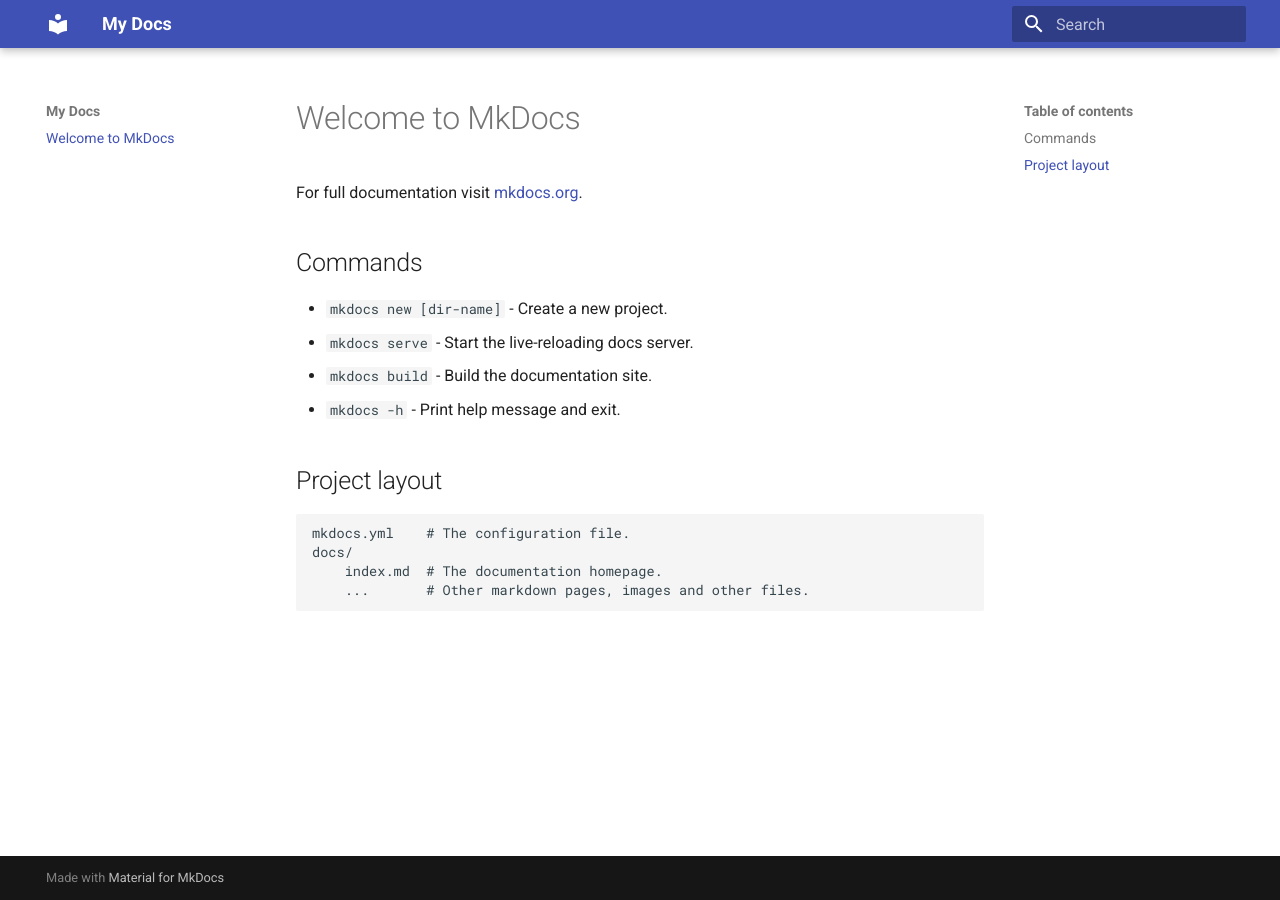
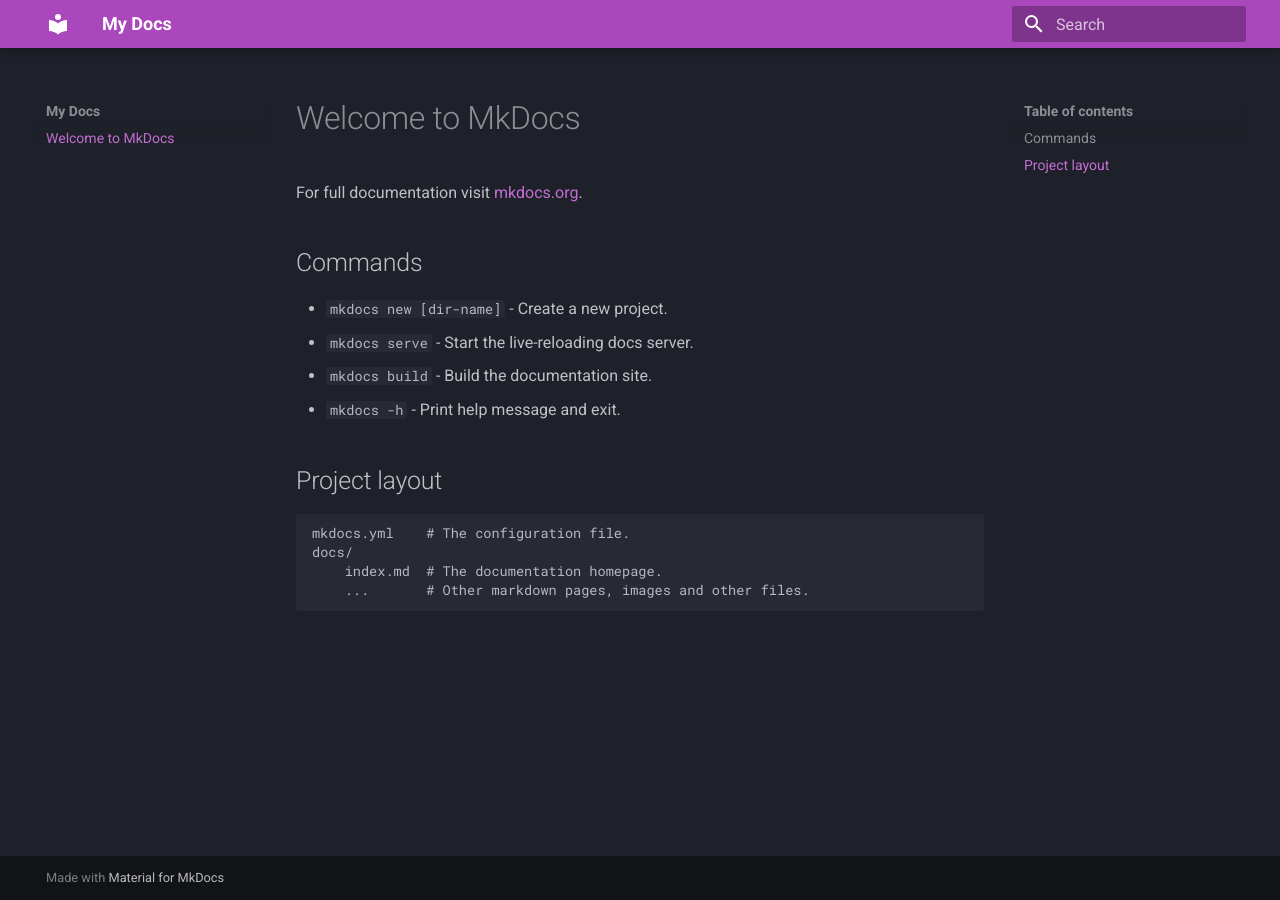
Before and after one commit to jeffpelgrims/callconnect-for-user, an MkDocs documentation site: the page built from docs/index.md, in a window 1280 px wide. Built offline with MkDocs 1.6.1 and Material for MkDocs 9.7.7, drawn with Linux system fonts in a browser that asks for light colours.

Commit message:
couleur theme

```diff
--- a/mkdocs.yml
+++ b/mkdocs.yml
@@ -2,3 +2,7 @@
 site_url: https://ccguide.radapel.be
 theme:
   name: material
+  palette:
+    scheme: slate
+    primary: purple
+    accent: deep purple
```
